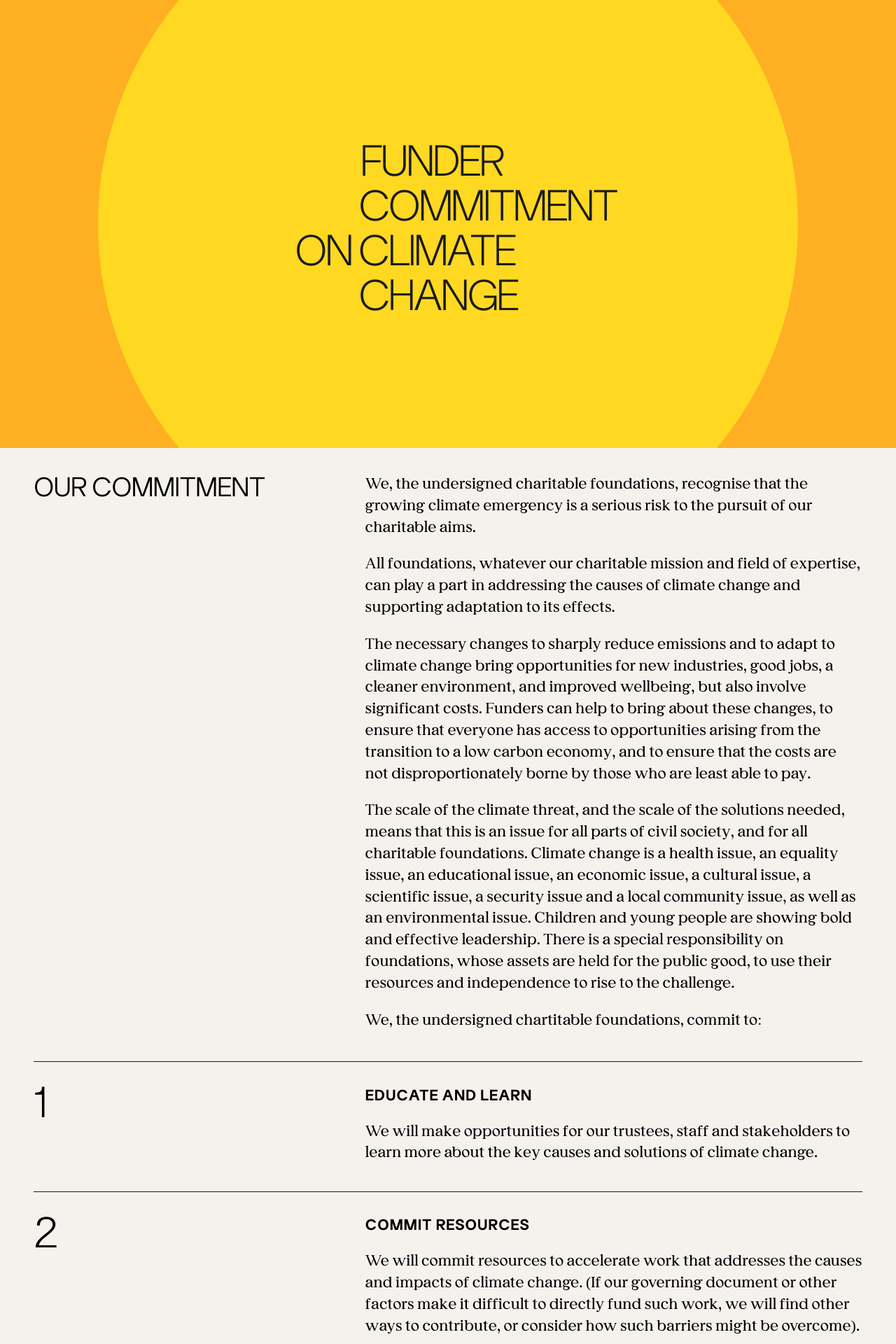
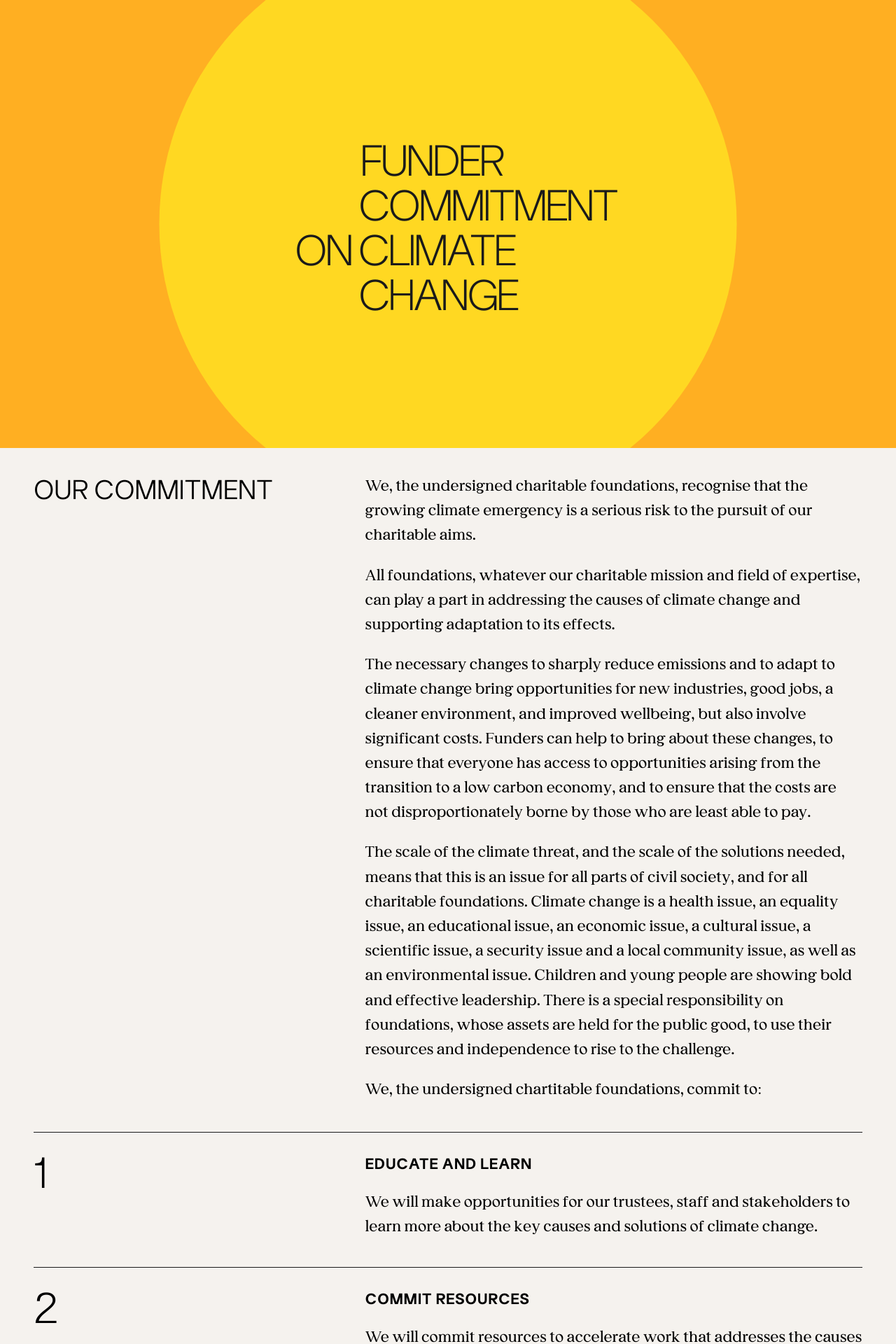
Before and after one commit to iamsamsmall/FCCC, a Jekyll site: the page built from index.md, in a window 1280 px wide. Shown: the top 1920 px of the page at 70% size. Built offline with Jekyll 4.4.1, drawn with Linux system fonts in a browser that asks for light colours.

Commit message:
responsive styles

```diff
--- a/_includes/footer.html
+++ b/_includes/footer.html
@@ -1,6 +1,8 @@
-<div class="footer-wrapper">
-  <footer>
+<footer>
+  <div class="footer-wrapper">
+    <div class="footer-inner">
     Copyright ©{{ 'now' | date: "%Y" }}  ·
     <a href="#">Contact</a>
-  </footer>
-</div>
+    </div>
+  </div>
+</footer>
--- a/_includes/sections/two-column.html
+++ b/_includes/sections/two-column.html
@@ -1,8 +1,10 @@
 <section id="{{ section.title | slugify }}" class="content-section">
-  <div class="title">
+  <div class="content-wrapper">
+    <div class="title">
       <h2>{{ section.title }}</h2>
-  </div>
-  <div class="body">
-    {{ section.content }}
+    </div>
+    <div class="body">
+      {{ section.content }}
+    </div>
   </div>
 </section>
--- a/_sass/_layout.scss
+++ b/_sass/_layout.scss
@@ -29,16 +29,27 @@ body {
   .circle {
     position: absolute;
     top: 50%;
-    margin-top: -500px;
     left: 50%;
-    margin-left: -500px;
+    transform: translate(-50%, -50%);
+    transform-origin: 0% 0%;
     z-index: 1;
-    width: 1000px;
-    height: 1000px;
+    width: 300px;
+    height: 300px;
     border-radius: 50%;
     background: $yellow;
+    @media only screen and (min-width: 380px) {
+        transform: scale(1.4) translate(-50%, -50%);
+    }
+    @media only screen and (min-width: 800px) {
+      transform: scale(2.25) translate(-50%, -50%);
+    }
+    @media only screen and (min-width: 1000px) {
+      transform: scale(2.75) translate(-50%, -50%);
+    }
   }
   .logo-wrapper {
+    max-width: 1440px;
+    margin: 0 auto;
     @media only screen and (min-width: 800px) {
       display: flex;
     }
@@ -66,17 +77,20 @@ body {
     color: $black;
     letter-spacing: -0.05em;
     font-weight: 200;
-    font-size: 1.2em;
+    font-size: 2.4em;
     @media only screen and (min-width: 380px) {
       font-size: 3em;
     }
     @media only screen and (min-width: 800px) {
       position: relative;
-      font-size: 4em;
+      font-size: 3.5em;
       top: auto;
       left: auto;
       transform: none;
       margin-left: -1.422em;
+    }
+    @media only screen and (min-width: 1000px) {
+      font-size: 4em;
     }
     .line-1, .line-2, .line-3, .line-4 {
       display: block;
@@ -109,22 +123,24 @@ nav {
 }
 
 .content-section {
-
+  .content-wrapper {
+    max-width: 1440px;
+    margin: 0 auto;
+    padding: 0.75em 1em;
+    @media only screen and (min-width: 500px) {
       padding: 0.75em 2em;
+    }
     @media only screen and (min-width: 800px) {
       display: flex;
       padding: 0.75em 3em;
+    }
   }
   .title {
     @media only screen and (min-width: 800px) {
       width: 40%;
     }
     h2 {
-      text-transform: uppercase;
-      font-size: 2.5em;
-      font-weight: normal;
-      letter-spacing: -0.02em;
-      margin: 0.5em 0;
+      @include s3;
     }
   }
   .body {
@@ -132,17 +148,20 @@ nav {
       width: 60%;
     }
     p {
-      font-family: "FTMade", serif;
-      font-size: 1.375em;
-      line-height: 1.4;
-      margin: 1em 0;
+      @include s1;
     }
   }
 }
 
 .list {
+  position: relative;
+  max-width: 1440px;
+  margin: 0 auto;
+  padding: 0.75em 1em;
+  @media only screen and (min-width: 500px) {
     padding: 0.75em 2em;
-  @media only screen and (min-width: 700px) {
+  }
+  @media only screen and (min-width: 800px) {
     padding: 0.75em 3em;
     margin-bottom: 2em;
   }
@@ -163,8 +182,11 @@ nav {
         width: 30%;
         content: counter(step-counter);
         font-family: "FTBase", sans-serif;
+        font-size: 3em;
+        font-weight: 200;
+        @media only screen and (min-width: 500px) {
           font-size: 4em;
-        font-weight: 200;
+        }
         @media only screen and (min-width: 800px) {
           position: absolute;
           left: 0;
@@ -172,19 +194,11 @@ nav {
         }
       }
       h3 {
-        font-family: "FTBase", sans-serif;
-        font-weight: 700;
-        text-transform: uppercase;
-        font-size: 1.4em;
-        letter-spacing: 0.025em;
-        line-height: 1.25;
-        margin-top: 0.5em;
+        @include s2;
       }
       p {
-        font-family: "FTMade", serif;
-        font-size: 1.375em;
-        line-height: 1.4;
-        margin: 1em 0;
+        @include s1;
+        margin-top: 0.75em;
       }
     }
   }
@@ -197,48 +211,60 @@ nav {
       width: 60%;
     }
     p {
-      font-family: "FTBase", sans-serif;
-      font-size: 2.25em;
-      line-height: 1.4;
-      margin: 0.375em 0 1em;
+      @include s4;
     }
   }
 }
 
 #sign-up {
-  background-color: $yellow;
+  background: $yellow;
   a {
-    display: inline-block;
+    display: block;
+    width: 100%;
     background: $black;
     padding: 1em 2em 1.2em;
     border-radius: 6px;
     color: $white;
     font-family: "FTBase", sans-serif;
     font-weight: 700;
-    text-transform: uppercase;
     font-size: 0.875em;
     letter-spacing: 0.025em;
     line-height: 1.25;
+    text-transform: uppercase;
+    text-align: center;
+    text-decoration: none;
     margin-top: 0.5em;
-    text-decoration: none;
+    @media only screen and (min-width: 500px) {
+      display: inline-block;
+      width: auto;
+    }
   }
 }
 
-.footer-wrapper {
+footer {
   background: $yellow;
-  padding: 2em;
   overflow: hidden;
 }
 
-footer {
+.footer-wrapper {
+  padding: 1.5em 2em 2em;
+  max-width: 1440px;
+  margin: 0 auto;
+  padding: 1.5em 1em 1.25em;
+  @media only screen and (min-width: 500px) {
+    padding: 1.5em 2em 2em;
+  }
+  @media only screen and (min-width: 800px) {
+    padding: 1.5em 3em 2em;
+  }
+  .footer-inner {
     border-top: 1px solid $black;
-  padding: 1.5em 0 0;
-  font-family: "FTBase", sans-serif;
-  font-size: 1.125em;
-  font-weight: 500;
+    padding-top: 1em;
+    @include s5;
     a {
       color: $black;
       text-decoration: none;
       border-bottom: 1px solid $black;
     }
   }
+}
--- a/_sass/_variables.scss
+++ b/_sass/_variables.scss
@@ -38,3 +38,82 @@ $orange: #FFAF22;
   src: url('../assets/fonts/FTBase-Bold.woff2') format('woff2'), /* Super Modern Browsers */
        url('../assets/fonts/FTBase-Bold.woff') format('woff'), /* Pretty Modern Browsers */
 }
+
+@mixin s1 {
+  margin: 1em 0;
+  font-family: "FTMade", serif;
+  font-size: 1.1em;
+  line-height: 1.4;
+  @media only screen and (min-width: 500px) {
+    margin: 1.175em 0;
+    font-size: 1.25em;
+    line-height: 1.6;
+  }
+  @media only screen and (min-width: 1100px) {
+    margin: 1em 0;
+    font-size: 1.375em;
+    line-height: 1.6;
+  }
+}
+
+@mixin s2 {
+  margin-top: 0.4em;
+  font-family: "FTBase", sans-serif;
+  font-weight: 700;
+  font-size: 1em;
+  line-height: 1.25;
+  letter-spacing: 0.025em;
+  text-transform: uppercase;
+  @media only screen and (min-width: 500px) {
+    font-size: 1.2em;
+    line-height: 1.4;
+  }
+  @media only screen and (min-width: 800px) {
+    font-size: 1.4em;
+    line-height: 1.25;
+  }
+}
+
+@mixin s3 {
+    margin: 0.6em 0;
+    font-family: "FTBase", sans-serif;
+    font-weight: 400;
+    font-size: 1.675em;
+    line-height: 1.25;
+    text-transform: uppercase;
+    @media only screen and (min-width: 500px) {
+      font-size: 2em;
+      line-height: 1;
+    }
+    @media only screen and (min-width: 800px) {
+      font-size: 2.5em;
+      line-height: 1;
+    }
+}
+
+@mixin s4 {
+  margin: 0.875em 0;
+  font-family: "FTBase", sans-serif;
+  font-weight: 400;
+  font-size: 1.5em;
+  line-height: 1.125;
+  @media only screen and (min-width: 500px) {
+    margin: 1em 0;
+    font-size: 1.675em;
+    line-height: 1.125;
+  }
+  @media only screen and (min-width: 800px) {
+    margin: 0.675em 0 1em;
+    font-size: 2.25em;
+    line-height: 1.125;
+  }
+}
+
+@mixin s5 {
+  font-family: "FTBase", sans-serif;
+  font-weight: normal;
+  font-size: 1em;
+  @media only screen and (min-width: 500px) {
+    font-size: 1.125em;
+  }
+}
```
Lines whose indentation alone changed are shown as unchanged.
